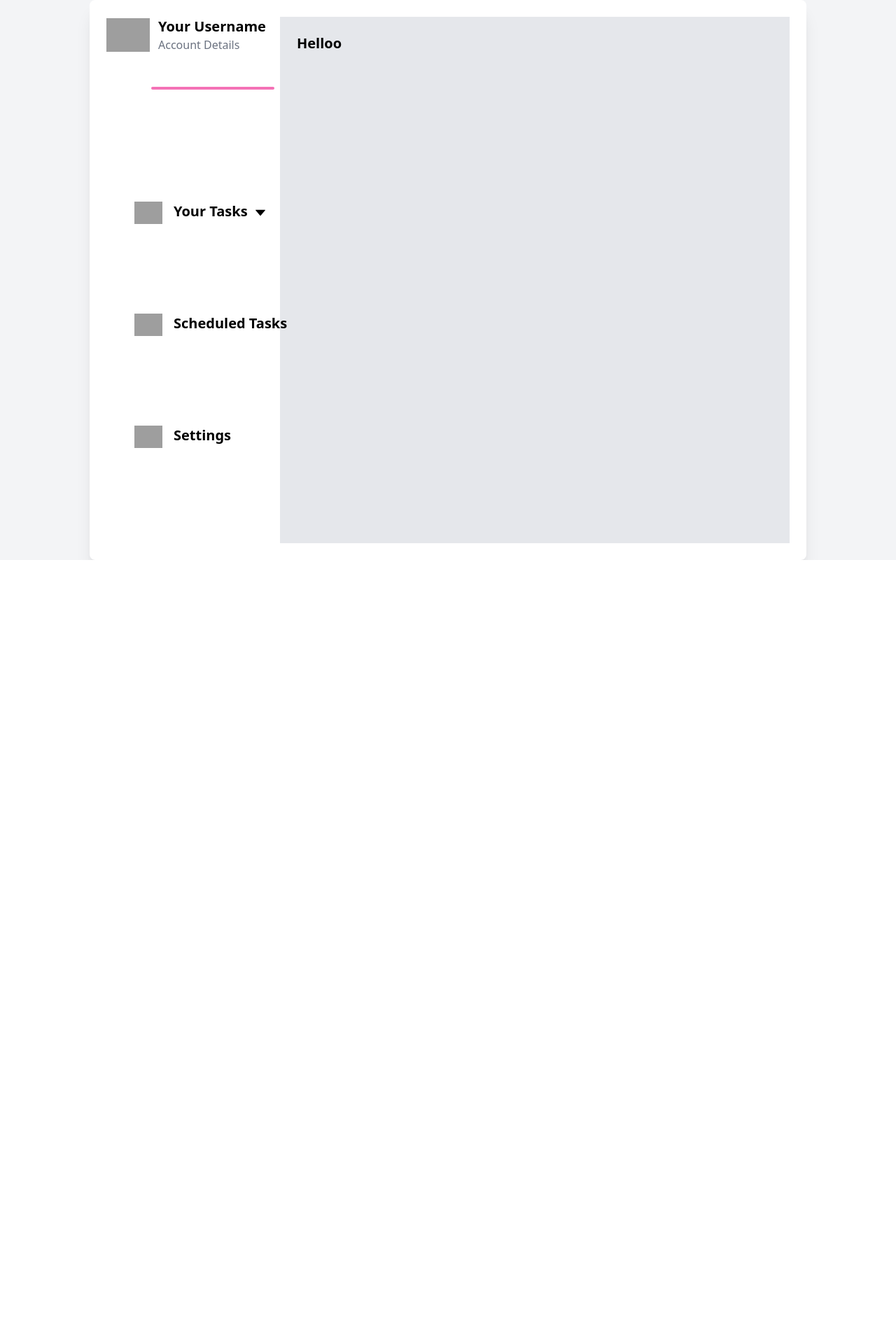
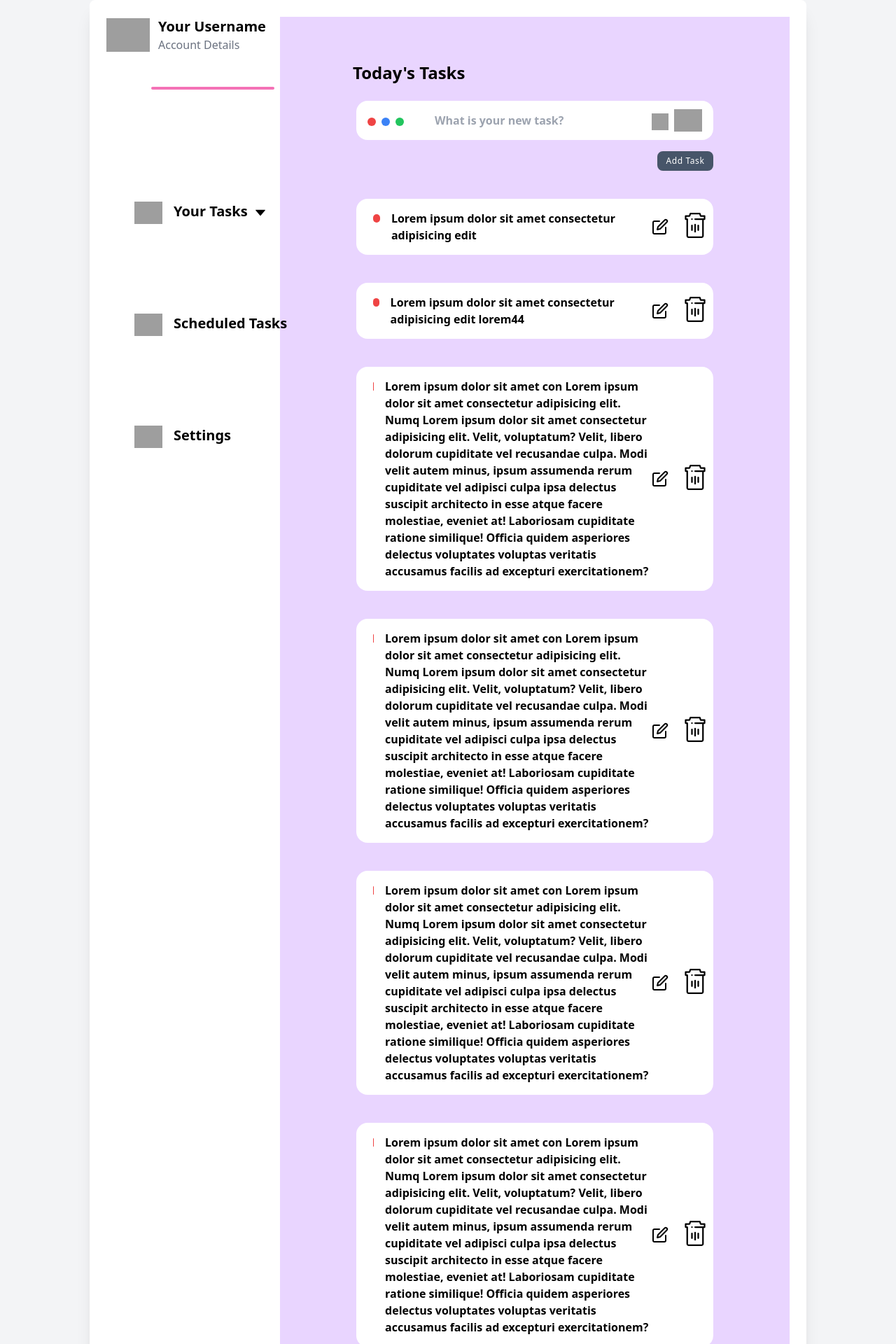
Before and after one commit to KratX/To-do-app, a React (Vite) app: page / in a window 1280 px wide. Shown: the top 1920 px of the page at 70% size. Before the commit the page ends 800 px from the top, so only its background shows below. Built offline with nearby package versions, Linux system fonts and the light colour scheme; grey boxes are pictures that could not be loaded.

Commit message:
added task list UI

```diff
--- a/src/components/TasksFunction.jsx
+++ b/src/components/TasksFunction.jsx
@@ -2,9 +2,10 @@ import { useState } from "react";
 import { AiOutlineCaretUp, AiOutlineCaretDown } from "react-icons/ai";
 
 const TasksFunction = () => {
-  const [isOpen, setIsOpen] = useState(false); // State to toggle the dropdown menu
-  const [todos, setTodos] = useState(["Personal", "Work", "Chores"]); // State to store the list of tasks
-  const [newOption, setNewOption] = useState(""); // State to manage the new task input field
+  const [isOpen, setIsOpen] = useState(false);
+  const [filter, setFilter] = useState(["Personal", "Work", "Chores"]);
+  // const [todos, setTodos] = useState([]);
+  const [newOption, setNewOption] = useState("");
   const colors = [
     "bg-pink-500",
     "bg-blue-500",
@@ -15,15 +16,13 @@ const TasksFunction = () => {
     "bg-slate-500",
   ];
 
-  // Handler function to add a new task to the list
   const handleAddOption = () => {
     if (newOption.trim() !== "") {
-      setTodos((prevOptions) => [...prevOptions, newOption]);
-      setNewOption(""); // Clear input field
+      setFilter((prevOptions) => [...prevOptions, newOption]);
+      setNewOption("");
     }
   };
 
-  // Handler function to toggle the visibility of the dropdown menu
   const handleDropdown = () => {
     setIsOpen(!isOpen);
   };
@@ -67,7 +66,6 @@ const TasksFunction = () => {
 
           {/* Tasks Section */}
           <div className="relative flex flex-col items-start">
-            {/* Button to toggle the dropdown */}
             <button
               className="relative flex my-8 text-xl font-extrabold transition duration-300 ease-in-out delay-150 left-10 hover:-translate-1 hover:scale-110"
               onClick={handleDropdown}
@@ -85,7 +83,6 @@ const TasksFunction = () => {
               )}
             </button>
 
-            {/* Dropdown menu for tasks */}
             <div
               className={`relative flex flex-col items-start transition-all duration-300 ease-in-out ${
                 isOpen
@@ -93,8 +90,7 @@ const TasksFunction = () => {
                   : "opacity-0 max-h-0 overflow-hidden"
               }`}
             >
-              {/* Render tasks */}
-              {todos.map((todo, i) => (
+              {filter.map((todo, i) => (
                 <div key={i} className="relative flex px-2 py-4 left-24">
                   <span
                     className={`w-4 h-4 mx-4 my-2 ${colors[i % colors.length]} rounded-full inline-block`}
@@ -105,7 +101,6 @@ const TasksFunction = () => {
                 </div>
               ))}
 
-              {/* Input field and button to add a new task */}
               <div className="flex flex-col mt-4 mb-8">
                 <input
                   maxLength={20}
@@ -124,7 +119,6 @@ const TasksFunction = () => {
               </div>
             </div>
 
-            {/* Buttons for Scheduled Tasks and Settings */}
             <div className="mt-4 mb-8">
               <button
                 onClick={handleSchedule}
@@ -152,8 +146,164 @@ const TasksFunction = () => {
         </div>
 
         {/* Side Content */}
-        <div className="w-3/4 p-6 bg-gray-200">
-          <h2 className="text-xl font-bold">Helloo</h2>
+        <div className="w-3/4 p-6 bg-purple-200">
+          <h1 className="mt-10 ml-20 text-2xl font-extrabold text-black">
+            Today&apos;s Tasks
+          </h1>
+          <div className="relative flex flex-col items-center">
+            <div className="relative w-3/4">
+              <span className="absolute flex items-center space-x-2 left-4 top-12">
+                <span className="w-3 h-3 bg-red-500 rounded-full"></span>
+                <span className="w-3 h-3 bg-blue-500 rounded-full"></span>
+                <span className="w-3 h-3 bg-green-500 rounded-full"></span>
+              </span>
+
+              <input
+                className="w-full p-2 mt-6 font-bold text-black bg-white px-28 h-14 rounded-2xl"
+                type="text"
+                placeholder="What is your new task?"
+              />
+              <span>
+                <span>
+                  <button>
+                    <img
+                      className="absolute w-6 h-6 bg-white bottom-[58px] right-16"
+                      src="https://static-00.iconduck.com/assets.00/clock-icon-1024x1024-6y43zsm6.png"
+                      alt="time"
+                    />
+                  </button>
+                  <button>
+                    <img
+                      className="absolute w-10 h-8 bg-white bottom-14 right-4"
+                      src="https://logowik.com/content/uploads/images/calendar5662.jpg"
+                      alt="date"
+                    />
+                  </button>
+                </span>
+              </span>
+              <div className="flex flex-col items-end">
+                <button className="w-20 h-7 mt-4 text-[12px] text-white bg-slate-600 rounded-lg tracking-wider border-4 border-transparent active:border-white duration-300">
+                  Add Task
+                </button>
+              </div>
+            </div>
+          </div>
+          <div className="flex justify-between w-3/4 h-auto p-2 m-auto mt-10 font-bold text-black bg-white rounded-2xl">
+            <div className="flex my-2 text-black todo">
+              <span className="w-3 h-3 mx-4 my-[6px] bg-red-500 rounded-full"></span>
+              Lorem ipsum dolor sit amet consectetur adipisicing edit
+            </div>
+            <div className="flex my-auto">
+              <button className="w-10 h-10 mx-1">
+                <img src="../src/assets/edit.svg" alt="edit" />
+              </button>
+              <button className="w-9 h-9">
+                <img src="../src/assets/delete.svg" alt="edit" />
+              </button>
+            </div>
+          </div>
+          <div className="flex justify-between w-3/4 h-auto p-2 m-auto mt-10 font-bold text-black bg-white rounded-2xl">
+            <div className="flex my-2 text-black todo">
+              <span className="w-3 h-3 mx-4 my-[6px] bg-red-500 rounded-full"></span>
+              Lorem ipsum dolor sit amet consectetur adipisicing edit lorem44
+            </div>
+            <div className="flex my-auto">
+              <button className="w-10 h-10 mx-1">
+                <img src="../src/assets/edit.svg" alt="edit" />
+              </button>
+              <button className="w-9 h-9">
+                <img src="../src/assets/delete.svg" alt="edit" />
+              </button>
+            </div>
+          </div>
+          <div className="flex justify-between w-3/4 h-auto p-2 m-auto mt-10 font-bold text-black bg-white rounded-2xl">
+            <div className="flex my-2 text-black todo">
+              <span className="w-3 h-3 mx-4 my-[6px]  bg-red-500 rounded-full"></span>
+              Lorem ipsum dolor sit amet con Lorem ipsum dolor sit amet
+              consectetur adipisicing elit. Numq Lorem ipsum dolor sit amet
+              consectetur adipisicing elit. Velit, voluptatum? Velit, libero
+              dolorum cupiditate vel recusandae culpa. Modi velit autem minus,
+              ipsum assumenda rerum cupiditate vel adipisci culpa ipsa delectus
+              suscipit architecto in esse atque facere molestiae, eveniet at!
+              Laboriosam cupiditate ratione similique! Officia quidem asperiores
+              delectus voluptates voluptas veritatis accusamus facilis ad
+              excepturi exercitationem?
+            </div>
+            <div className="flex my-auto">
+              <button className="w-10 h-10 mx-1">
+                <img src="../src/assets/edit.svg" alt="edit" />
+              </button>
+              <button className="w-9 h-9">
+                <img src="../src/assets/delete.svg" alt="edit" />
+              </button>
+            </div>
+          </div>
+          <div className="flex justify-between w-3/4 h-auto p-2 m-auto mt-10 font-bold text-black bg-white rounded-2xl">
+            <div className="flex my-2 text-black todo">
+              <span className="w-3 h-3 mx-4 my-[6px] bg-red-500 rounded-full"></span>
+              Lorem ipsum dolor sit amet con Lorem ipsum dolor sit amet
+              consectetur adipisicing elit. Numq Lorem ipsum dolor sit amet
+              consectetur adipisicing elit. Velit, voluptatum? Velit, libero
+              dolorum cupiditate vel recusandae culpa. Modi velit autem minus,
+              ipsum assumenda rerum cupiditate vel adipisci culpa ipsa delectus
+              suscipit architecto in esse atque facere molestiae, eveniet at!
+              Laboriosam cupiditate ratione similique! Officia quidem asperiores
+              delectus voluptates voluptas veritatis accusamus facilis ad
+              excepturi exercitationem?
+            </div>
+            <div className="flex my-auto">
+              <button className="w-10 h-10 mx-1">
+                <img src="../src/assets/edit.svg" alt="edit" />
+              </button>
+              <button className="w-9 h-9">
+                <img src="../src/assets/delete.svg" alt="edit" />
+              </button>
+            </div>
+          </div>
+          <div className="flex justify-between w-3/4 h-auto p-2 m-auto mt-10 font-bold text-black bg-white rounded-2xl">
+            <div className="flex my-2 text-black todo">
+              <span className="w-3 h-3 mx-4 my-[6px] bg-red-500 rounded-full"></span>
+              Lorem ipsum dolor sit amet con Lorem ipsum dolor sit amet
+              consectetur adipisicing elit. Numq Lorem ipsum dolor sit amet
+              consectetur adipisicing elit. Velit, voluptatum? Velit, libero
+              dolorum cupiditate vel recusandae culpa. Modi velit autem minus,
+              ipsum assumenda rerum cupiditate vel adipisci culpa ipsa delectus
+              suscipit architecto in esse atque facere molestiae, eveniet at!
+              Laboriosam cupiditate ratione similique! Officia quidem asperiores
+              delectus voluptates voluptas veritatis accusamus facilis ad
+              excepturi exercitationem?
+            </div>
+            <div className="flex my-auto">
+              <button className="w-10 h-10 mx-1">
+                <img src="../src/assets/edit.svg" alt="edit" />
+              </button>
+              <button className="w-9 h-9">
+                <img src="../src/assets/delete.svg" alt="edit" />
+              </button>
+            </div>
+          </div>
+          <div className="flex justify-between w-3/4 h-auto p-2 m-auto mt-10 font-bold text-black bg-white rounded-2xl">
+            <div className="flex my-2 text-black todo">
+              <span className="w-3 h-3 mx-4 my-[6px] bg-red-500 rounded-full"></span>
+              Lorem ipsum dolor sit amet con Lorem ipsum dolor sit amet
+              consectetur adipisicing elit. Numq Lorem ipsum dolor sit amet
+              consectetur adipisicing elit. Velit, voluptatum? Velit, libero
+              dolorum cupiditate vel recusandae culpa. Modi velit autem minus,
+              ipsum assumenda rerum cupiditate vel adipisci culpa ipsa delectus
+              suscipit architecto in esse atque facere molestiae, eveniet at!
+              Laboriosam cupiditate ratione similique! Officia quidem asperiores
+              delectus voluptates voluptas veritatis accusamus facilis ad
+              excepturi exercitationem?
+            </div>
+            <div className="flex my-auto">
+              <button className="w-10 h-10 mx-1">
+                <img src="../src/assets/edit.svg" alt="edit" />
+              </button>
+              <button className="w-9 h-9">
+                <img src="../src/assets/delete.svg" alt="edit" />
+              </button>
+            </div>
+          </div>
         </div>
       </div>
     </div>
```
Also changed, not shown: src/assets/delete.svg (added), src/assets/edit.svg (added).
